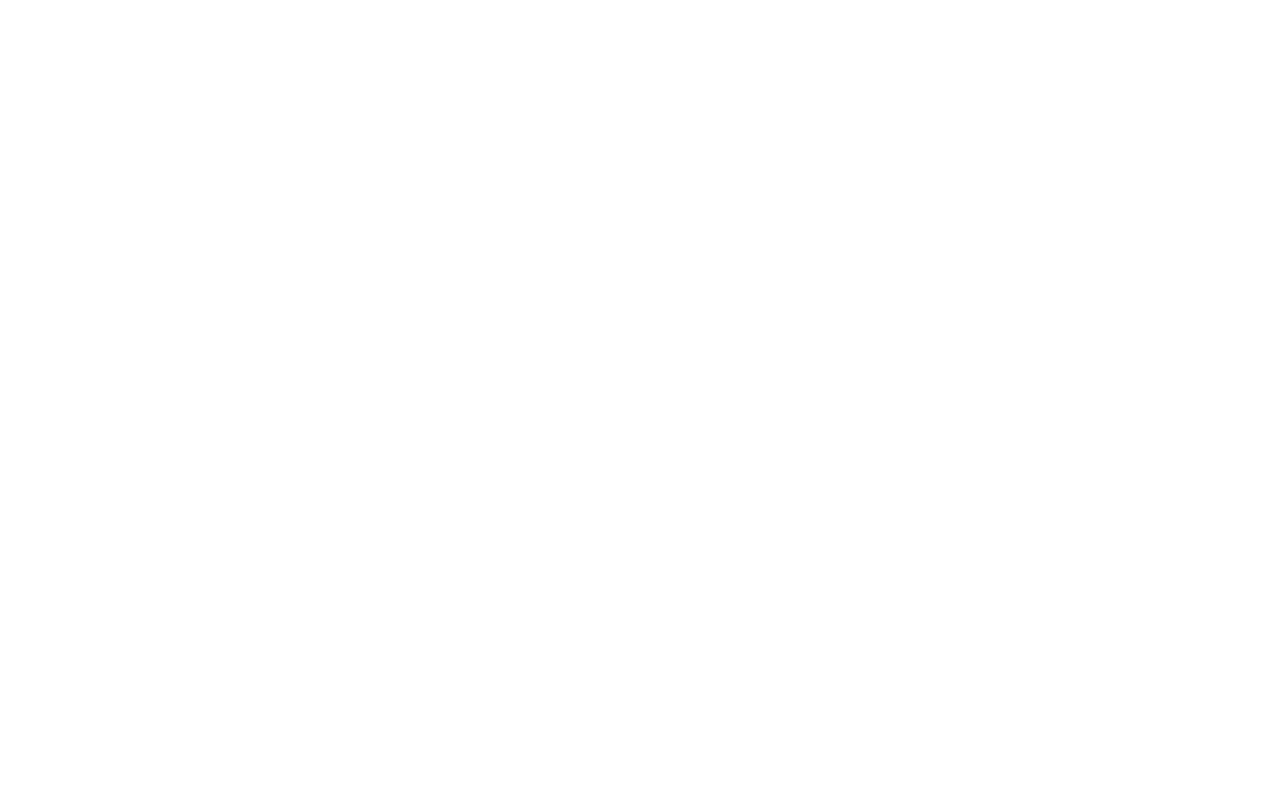
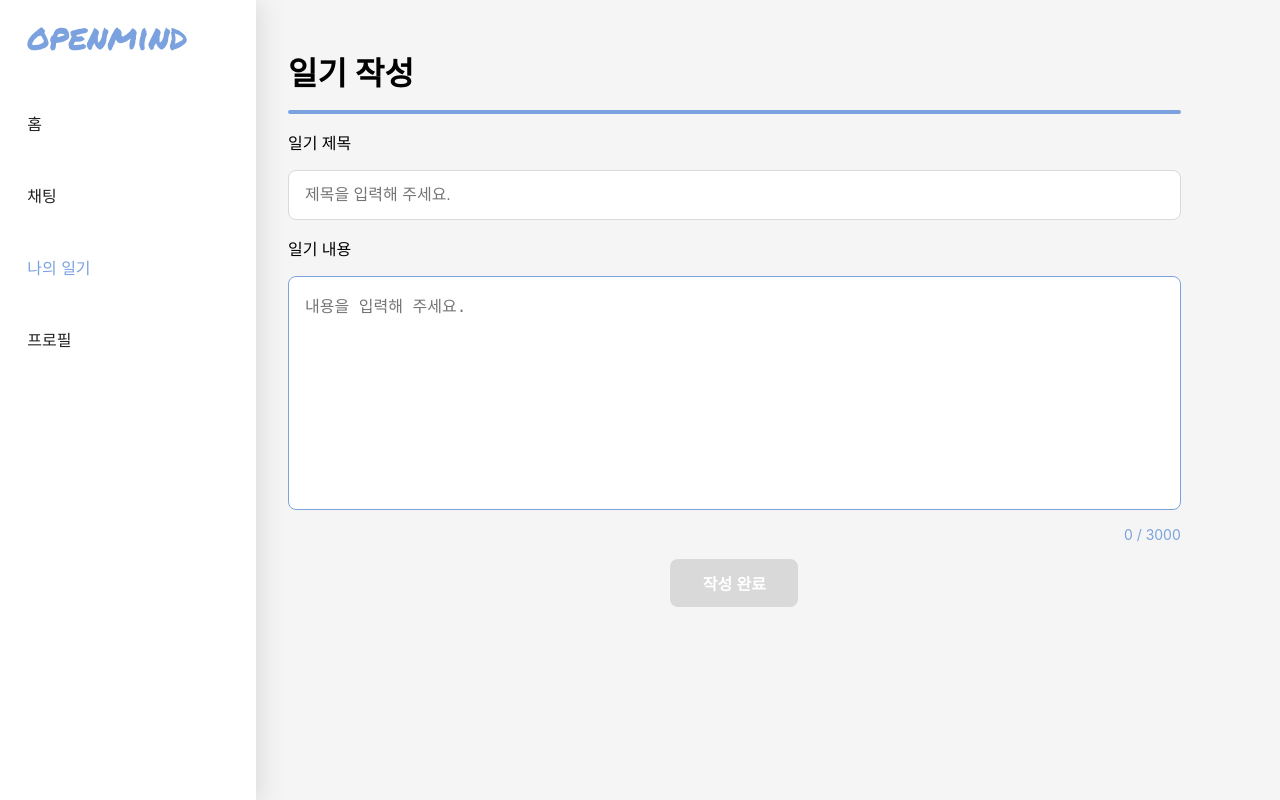
Before and after one commit to vibeguyss/web, a React (Vite) app: page /diaryupload in a window 1280 px wide. Before the commit this address had no page. Built offline with nearby package versions, Linux system fonts and the light colour scheme; a web font is replaced by a local one.

Commit message:
add upload

```diff
--- a/src/pages/diary/index.tsx
+++ b/src/pages/diary/index.tsx
@@ -1,7 +1,9 @@
+import { useNavigate } from "react-router-dom";
 import Diaryelem from "../../components/diary/diaryelem";
 import * as S from "./style";
 
 const Diary = () => {
+    const navigate = useNavigate();
     return (
         <S.Container>
             <S.ContentWrapper>
@@ -18,8 +20,9 @@
                         style={{
                             fontSize: "1.6rem",
                             fontWeight: "600",
-                            cursor: "pointer",
+                            cursor: "pointer"
                         }}
+                        onClick={()=>navigate(`/diaryupload`)}
                     >
                         +
                     </div>
--- a/src/pages/diary/style.ts
+++ b/src/pages/diary/style.ts
@@ -30,6 +30,6 @@
 export const Divider = styled.div`
     width: 100%;
     height: 2px;
-    background-color: ${COLOR.black};
+    background-color: ${COLOR.main};
     padding: 0px 20px;
 `;
--- /dev/null
+++ b/src/pages/diaryupload/index.tsx
@@ -0,0 +1,38 @@
+import * as S from "./style";
+import { useState } from "react";
+
+const Diaryupload = () => {
+  const [title, setTitle] = useState("");
+  const [content, setContent] = useState("");
+
+  return (
+    <S.Container>
+      <S.ContentWrapper>
+        <S.Title>일기 작성</S.Title>
+        <S.Divider />
+
+        <S.Label>일기 제목</S.Label>
+        <S.Input
+          placeholder="제목을 입력해 주세요."
+          value={title}
+          onChange={(e) => setTitle(e.target.value)}
+        />
+
+        <S.Label>일기 내용</S.Label>
+        <S.TextArea
+          placeholder="내용을 입력해 주세요."
+          maxLength={3000}
+          value={content}
+          onChange={(e) => setContent(e.target.value)}
+        />
+        <S.TextCounter>{content.length} / 3000</S.TextCounter>
+
+        <S.Button disabled={title === "" || content === ""}>
+          작성 완료
+        </S.Button>
+      </S.ContentWrapper>
+    </S.Container>
+  );
+};
+
+export default Diaryupload;
--- /dev/null
+++ b/src/pages/diaryupload/style.ts
@@ -0,0 +1,73 @@
+import styled from "styled-components";
+import { COLOR } from "../../color/color";
+
+export const Container = styled.div`
+  width: 100%;
+  height: 100%;
+  padding-top: 3rem;
+  box-sizing: border-box;
+`;
+
+export const ContentWrapper = styled.div`
+  width: 90%;
+  display: flex;
+  flex-direction: column;
+  gap: 1rem;
+`;
+
+export const Title = styled.div`
+  font-size: 2rem;
+  font-weight: 600;
+`;
+
+export const Divider = styled.div`
+  width: 100%;
+  height: 4px;
+  background-color: ${COLOR.main};
+  border-radius: 2px;
+`;
+
+export const Label = styled.label`
+  font-size: 1rem;
+  font-weight: 500;
+`;
+
+export const Input = styled.input`
+  height: 3rem;
+  padding: 0 1rem;
+  font-size: 1rem;
+  border: 1px solid ${COLOR.gray};
+  border-radius: 8px;
+  outline: none;
+`;
+
+export const TextArea = styled.textarea`
+  height: 200px;
+  resize: none;
+  padding: 1rem;
+  font-size: 1rem;
+  border: 1px solid ${COLOR.main};
+  border-radius: 8px;
+  outline: none;
+`;
+
+export const TextCounter = styled.div`
+  align-self: flex-end;
+  font-size: 0.875rem;
+  color: ${COLOR.main};
+`;
+
+export const Button = styled.button<{ disabled?: boolean }>`
+  align-self: center;
+  width: 8rem;
+  height: 3rem;
+  font-size: 1rem;
+  font-weight: 600;
+  background-color: ${({ disabled }) =>
+    disabled ? COLOR.gray : COLOR.main};
+  color: ${({ disabled }) =>
+    disabled ? COLOR.white : COLOR.white};
+  border: none;
+  border-radius: 8px;
+  cursor: ${({ disabled }) => (disabled ? "not-allowed" : "pointer")};
+`;
--- a/src/router/index.tsx
+++ b/src/router/index.tsx
@@ -4,6 +4,7 @@
 import Chat from "../pages/chat";
 import Profile from "../pages/profile";
 import Diary from "../pages/diary";
+import Diaryupload from "../pages/diaryupload";
 
 const Router = () => {
     return (
@@ -14,6 +15,7 @@
                     <Route path="chat" element={<Chat />} />
                     <Route path="profile" element={<Profile />} />
                     <Route path="diary" element={<Diary />} />
+                    <Route path="diaryupload" element={<Diaryupload />}/>
                 </Route>
             </Routes>
         </BrowserRouter>
```
Also changed, not shown: public/logo.svg.
